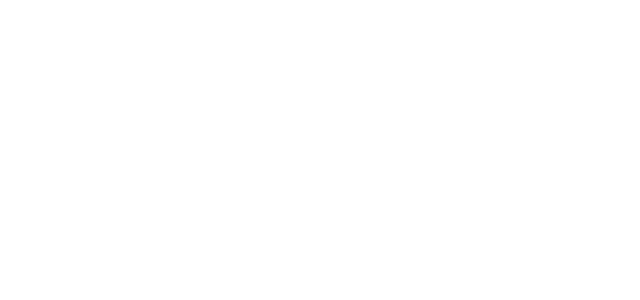
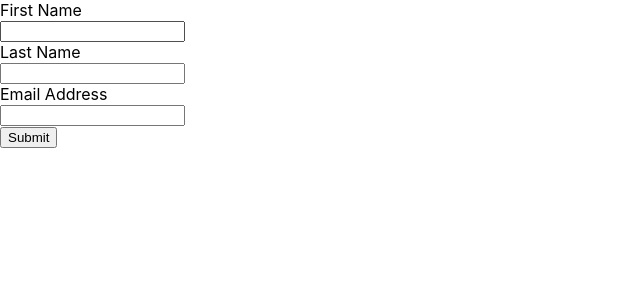
Before and after one commit to mangala-karunarathne/React-from-zero, a React (Create React App) app: page /formik in a window 1280 px wide. Before the commit this address had no page. Shown: the top 300 px of the page, without its empty margins (0-640 px from the left). Built offline with nearby package versions, Linux system fonts and the light colour scheme.

Commit message:
Login - formik only

```diff
--- a/package.json
+++ b/package.json
@@ -10,12 +10,14 @@
     "@testing-library/react": "^13.3.0",
     "@testing-library/user-event": "^13.5.0",
     "axios": "^0.27.2",
+    "formik": "^2.2.9",
     "react": "^18.2.0",
     "react-dom": "^18.2.0",
     "react-router-dom": "^6.3.0",
     "react-scripts": "5.0.1",
     "styled-components": "^5.3.5",
-    "web-vitals": "^2.1.4"
+    "web-vitals": "^2.1.4",
+    "yup": "^0.32.11"
   },
   "scripts": {
     "start": "react-scripts start",
--- a/src/App.js
+++ b/src/App.js
@@ -10,6 +10,9 @@
 import styleMaster from './Componenets/style/c';
 import { BrowserRouter as Router, Route, Routes} from "react-router-dom";
 import BasicButtons from './MaterialUI/basicbuttons'
+import BasicModal from './MaterialUI/modal';
+import SignupForm from './Login/Formic/formic';
+
 
 
 function App() {
@@ -29,6 +32,8 @@
         <Route exact path='/usercontext' element={<ContextTutorial/>}/>
         <Route exact path='/stylemaster' element={<styleMaster/>}/>
         <Route exact path='/basicbuttons' element={<BasicButtons/>}/>
+        <Route exact path='/basicmodal' element={<BasicModal/>}/>
+        <Route exact path='/formik' element={<SignupForm/>}/>
 
       </Routes>
 
--- /dev/null
+++ b/src/Login/Formic/formic.js
@@ -0,0 +1,54 @@
+import React from 'react';
+import { useFormik } from 'formik';
+
+const SignupForm = () => {
+  const formik = useFormik({
+    initialValues: {
+      firstName: '',
+      lastName: '',
+      email: '',
+    },
+    onSubmit: values => {
+      alert(JSON.stringify(values, null, 2));
+    },
+  });
+  return (
+    <form onSubmit={formik.handleSubmit}>
+      <label htmlFor="firstName">First Name</label>
+      <div>
+      <input
+        id="firstName"
+        name="firstName"
+        type="text"
+        onChange={formik.handleChange}
+        value={formik.values.firstName}
+      />
+      </div>
+
+      <label htmlFor="lastName">Last Name</label>
+      <div>
+      <input
+        id="lastName"
+        name="lastName"
+        type="text"
+        onChange={formik.handleChange}
+        value={formik.values.lastName}
+      />
+      </div>
+
+      <label htmlFor="email">Email Address</label>
+      <div>
+      <input
+        id="email"
+        name="email"
+        type="email"
+        onChange={formik.handleChange}
+        value={formik.values.email}
+      />
+      </div>
+      <button type="submit">Submit</button>
+    </form>
+  );
+};
+
+export default SignupForm;
--- /dev/null
+++ b/src/MaterialUI/modal.js
@@ -0,0 +1,44 @@
+import * as React from 'react';
+import Box from '@mui/material/Box';
+import Button from '@mui/material/Button';
+import Typography from '@mui/material/Typography';
+import Modal from '@mui/material/Modal';
+
+const style = {
+  position: 'absolute',
+  top: '50%',
+  left: '50%',
+  transform: 'translate(-50%, -50%)',
+  width: 400,
+  bgcolor: 'background.paper',
+  border: '2px solid #000',
+  boxShadow: 24,
+  p: 4,
+};
+
+export default function BasicModal() {
+  const [open, setOpen] = React.useState(false);
+  const handleOpen = () => setOpen(true);
+  const handleClose = () => setOpen(false);
+
+  return (
+    <div>
+      <Button onClick={handleOpen}>Open modal</Button>
+      <Modal
+        open={open}
+        onClose={handleClose}
+        aria-labelledby="modal-modal-title"
+        aria-describedby="modal-modal-description"
+      >
+        <Box sx={style}>
+          <Typography id="modal-modal-title" variant="h6" component="h2">
+           Your Password is wrong
+          </Typography>
+          <Typography id="modal-modal-description" sx={{ mt: 2 }}>
+            Please log in with correct password
+          </Typography>
+        </Box>
+      </Modal>
+    </div>
+  );
+}
```
Also changed, not shown: 1 other file (tests, documents, lock files or other folders).
